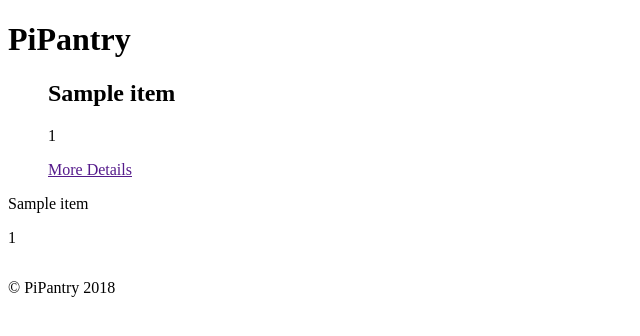
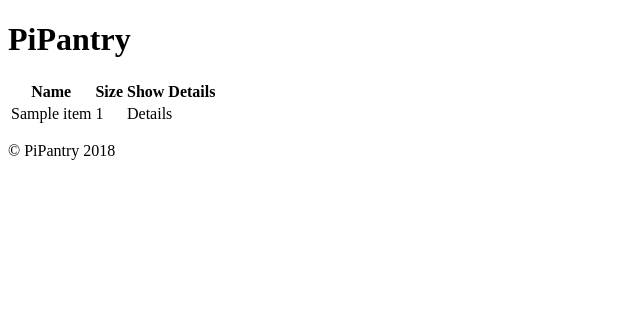
Before and after one commit to Pi-Pantry/pi_pantry, a Python web app: template pi_pantry/templates/pantry.jinja2 in a window 1280 px wide. Shown: the part 26-362 px from the top of the page, without its empty margins (0-640 px from the left). Run offline with Jinja, Linux system fonts and the light colour scheme; the template is opened without the code that fills it: most values are stand-ins (such as "Sample title", 1, 10 or a date in 2020).

Commit message:
conftest.py and test_pantry.py

```diff
--- a/pi_pantry/templates/pantry.jinja2
+++ b/pi_pantry/templates/pantry.jinja2
@@ -1,19 +1,21 @@
 {% extends "base.jinja2" %}
 
 {% block content %}
-<ul>
-    {% for item in pantry %}
-    <h2>{{item.name}}</h2>
-    <p>{{item.size}}</p>
-    <p type="hidden" value={{item.upc}}></p>
-    <a href="{{request.route_url('detail', upc=item.upc)}}">More Details</a>
+<table id="details">
+    <thead>
+        <tr>
+        <th>Name</th>
+        <th>Size</th>
+        <th>Show Details</th>
+    </thead>
+    <tbody>
+    {% for item in data['pantry'] %}
+    <tr>
+        <td>{{item.name}}</td>
+        <td>{{item.size}}</td>
+        <td id="show_detail"><ahref="{{request.route_url('detail', upc=item.upc)}}">Details</a></td>
+    </tr>
     {% endfor %}
-</ul>
-
-<table>
-     {% for item in cart %}
-    <p>{{item.name}}</p>
-    <p>{{item.size}}</p>
-     {% endfor %}
+    </tbody>
 </table>
 {% endblock content %}
```
Also changed, not shown: pi_pantry/templates/detail.jinja2 (+23 -10 lines), pi_pantry/views/test_pantry_view.py (added, +34 -0 lines), pi_pantry/views/conftest.py (added).
